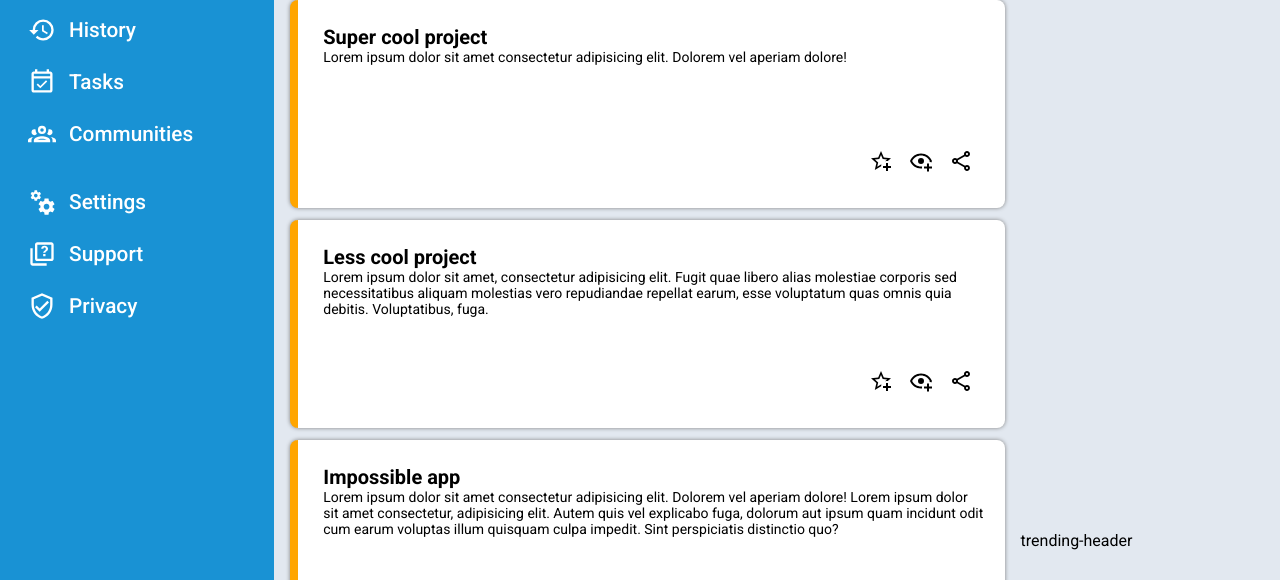
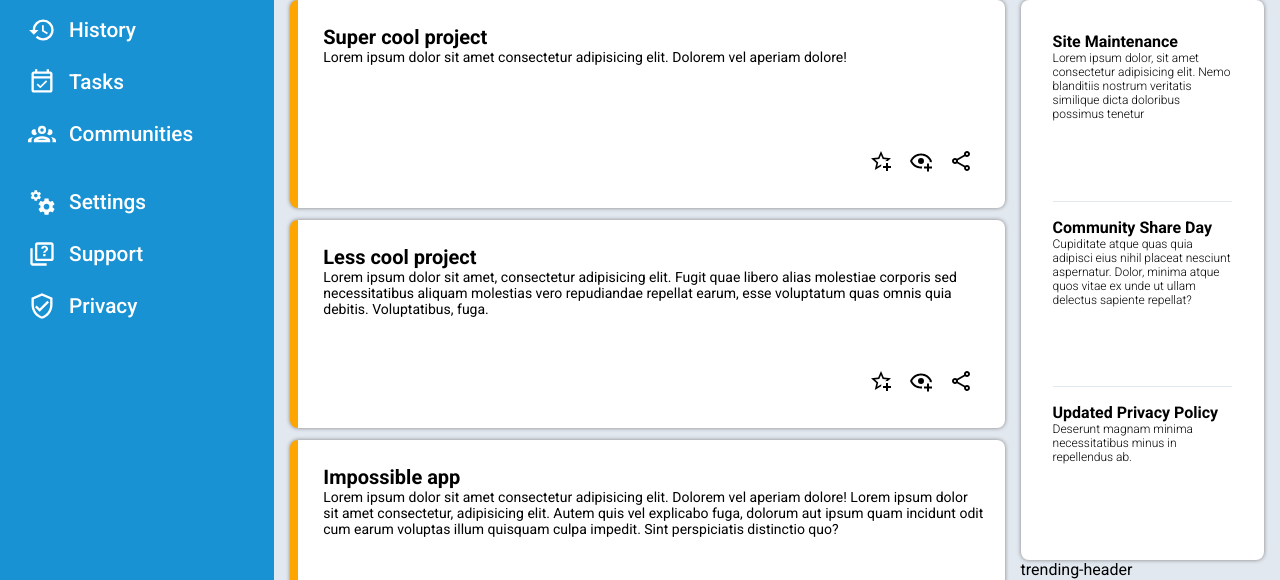
Before and after one commit to xxh296/admin-dashboard, a plain HTML site: page index.html in a window 1280 px wide. Shown: the part 220-800 px from the top of the page. Drawn offline with Linux system fonts and the light colour scheme.

Commit message:
Position and style the `.announcements-card` * Added the card and its content. * Added a margin to align the `.announcements-card` with `.project-cards` * Styled the card per mockup (paddings, box shadow, rounded corners, partial border between elements, etc.). * Also pushed right the `.upper-row` in the header, to align better with the picture below.

```diff
--- a/index.html
+++ b/index.html
@@ -140,7 +140,20 @@
                 </div>
             </div>
             <div class="announcements-col">
-                <div class="announcements-items">announcements-items</div>
+                <div class="announcements-items">
+                    <div class="announcements-card">
+                        <p>Site Maintenance</p>
+                        <p>Lorem ipsum dolor, sit amet consectetur adipisicing elit. Nemo blanditiis nostrum veritatis similique dicta doloribus possimus tenetur </p>
+                    </div>
+                    <div class="announcements-card">
+                        <p>Community Share Day</p>
+                        <p>Cupiditate atque quas quia adipisci eius nihil placeat nesciunt aspernatur. Dolor, minima atque quos vitae ex unde ut ullam delectus sapiente repellat?</p>
+                    </div>
+                    <div class="announcements-card">
+                        <p>Updated Privacy Policy</p>
+                        <p>Deserunt magnam minima necessitatibus minus in repellendus ab.</p>
+                    </div>
+                </div>
                 <div class="trending-header">trending-header</div>
                 <div class="trending-items">trending-items</div>
             </div>
--- a/style.css
+++ b/style.css
@@ -94,14 +94,13 @@
     grid-area: header;
     display: grid;
     grid-template-rows: 0.4fr 0.6fr;
-
 }
 
 .upper-row {
     display: grid;
     grid-template-columns: 3fr 1.25fr;
     align-items: center;
-    padding: 0 2.75rem 0.5rem 0;
+    padding: 0 2.75rem 0.5rem 1.75rem;
 }
 
 .upper-row-left {
@@ -144,7 +143,6 @@
     width: 3rem;
     height: 3rem;
     border: none;
-
 }
 
 #button-profile {
@@ -227,16 +225,13 @@
     grid-template-columns: 3fr 1fr;
     font-size: 1.5rem;
     font-weight: 700;
-    align-items: end;
 }
 
 .project-cards {
     display: grid;
     grid-area: project-cards;
     grid-template-columns: repeat(auto-fit, minmax(380px, 1fr));
-
     grid-template-rows: repeat(auto-fill, 220px); /* more consistent gap between rows */
-    /* column-gap: 1rem; */
     column-gap: 14px;
     padding: 1rem 1rem 0 0;
 }
@@ -247,7 +242,6 @@
     border-left: 0.5rem solid orange;
     background-color: white;
     box-shadow: 0 0 0.25rem gray;
-
     display: grid;
     grid-template-rows: 1.5fr 1fr;
 }
@@ -276,7 +270,6 @@
     align-items: flex-end;
     gap: 1rem;
     padding: 0 2rem 2rem 0;
-
   }
 
   .card div a > img {
@@ -287,7 +280,8 @@
 .announcements-col {
     grid-area: announcements-col;
     display: grid;
-    grid-template-rows: 3fr 1fr 3fr;
+    grid-template-rows: 4fr 1fr 4fr;
+    margin-top: 1rem;
 
     grid-template-areas:
     "announcements-items"
@@ -297,6 +291,36 @@
 
 .announcements-items {
     grid-area: announcements-items;
+    display: grid;
+    box-shadow: 0 0 0.25rem gray;
+    border-radius: 0.5rem;
+    background-color: white;
+    padding: 2rem;
+}
+
+.announcements-card:nth-of-type(1),
+.announcements-card:nth-last-of-type(2) {
+    border-bottom: 1px solid #e2e8f0;
+}
+
+.announcements-card:nth-of-type(2),
+.announcements-card:nth-of-type(3) {
+    padding-top: 1em;
+}
+
+.announcements-card:nth-of-type(1),
+.announcements-card:nth-of-type(2) {
+    padding-bottom: 1em;
+}
+
+.announcements-card p:nth-last-of-type(2) {
+    font-size: 1rem;
+    font-weight: 700;
+}
+
+.announcements-card p:nth-last-of-type(1) {
+    font-size: 0.75rem;
+    font-weight: 300;
 }
 
 .trending-header {
```
